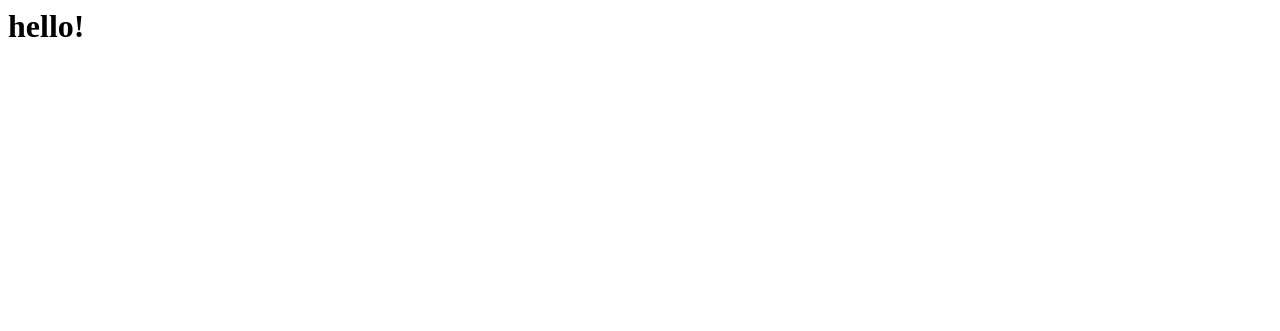
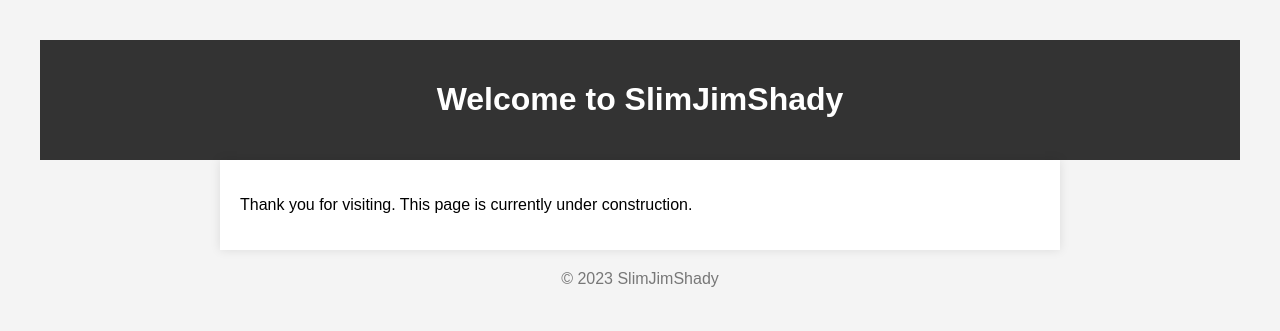
Before and after one commit to SlimJimShady/SlimJimShady.github.io, a plain HTML site: page index.html in a window 1280 px wide. Drawn offline with Linux system fonts and the light colour scheme.

Commit message:
Improve index page layout

```diff
--- a/index.html
+++ b/index.html
@@ -1 +1,44 @@
-<h1>hello!</h1>
+<!DOCTYPE html>
+<html lang="en">
+<head>
+    <meta charset="UTF-8">
+    <meta name="viewport" content="width=device-width, initial-scale=1.0">
+    <title>SlimJimShady</title>
+    <style>
+        body {
+            font-family: Arial, sans-serif;
+            margin: 40px;
+            background-color: #f4f4f4;
+        }
+        header {
+            text-align: center;
+            padding: 20px;
+            background-color: #333;
+            color: #fff;
+        }
+        main {
+            max-width: 800px;
+            margin: 0 auto;
+            background-color: #fff;
+            padding: 20px;
+            box-shadow: 0 0 10px rgba(0,0,0,0.1);
+        }
+        footer {
+            text-align: center;
+            margin-top: 20px;
+            color: #777;
+        }
+    </style>
+</head>
+<body>
+    <header>
+        <h1>Welcome to SlimJimShady</h1>
+    </header>
+    <main>
+        <p>Thank you for visiting. This page is currently under construction.</p>
+    </main>
+    <footer>
+        &copy; 2023 SlimJimShady
+    </footer>
+</body>
+</html>
```
